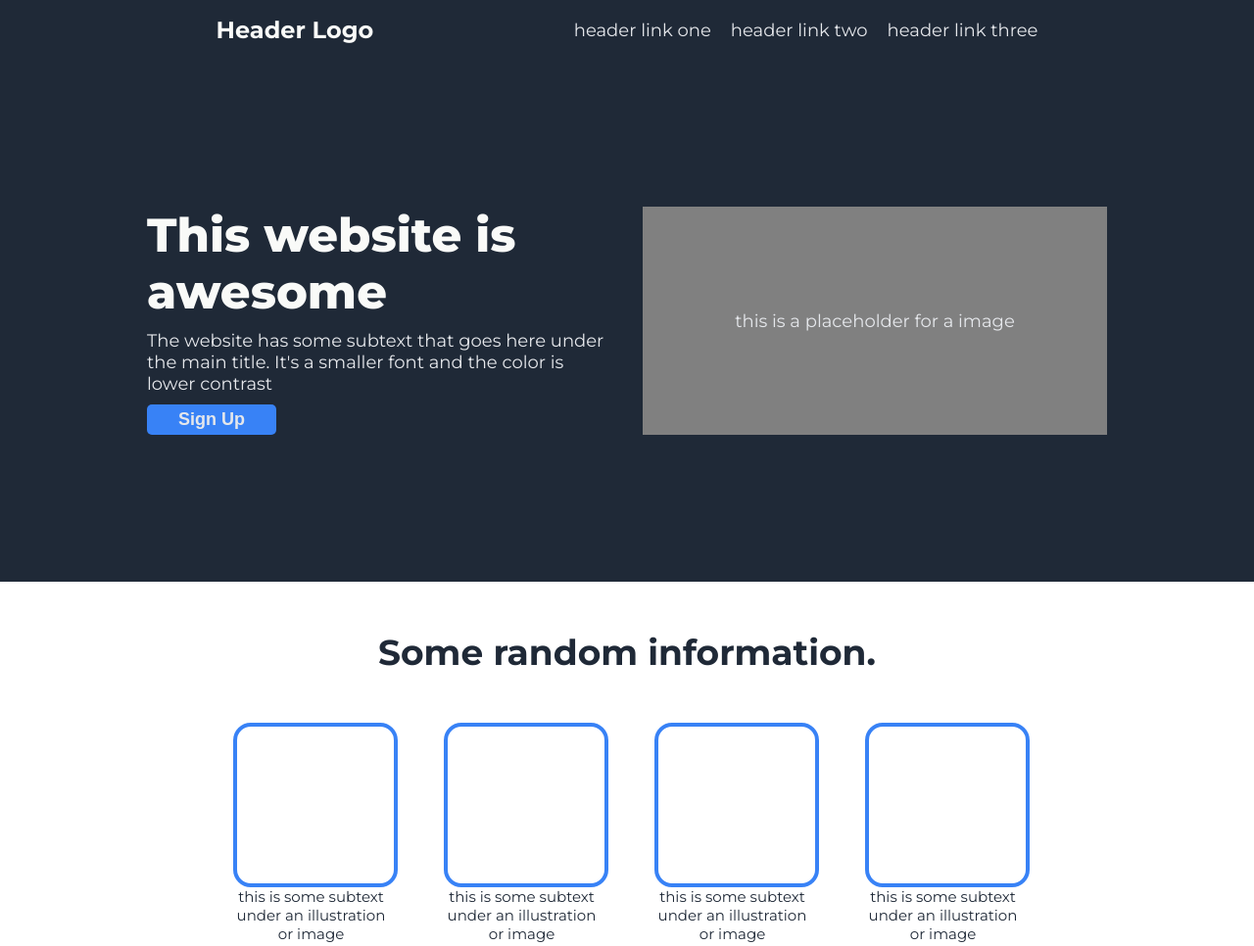
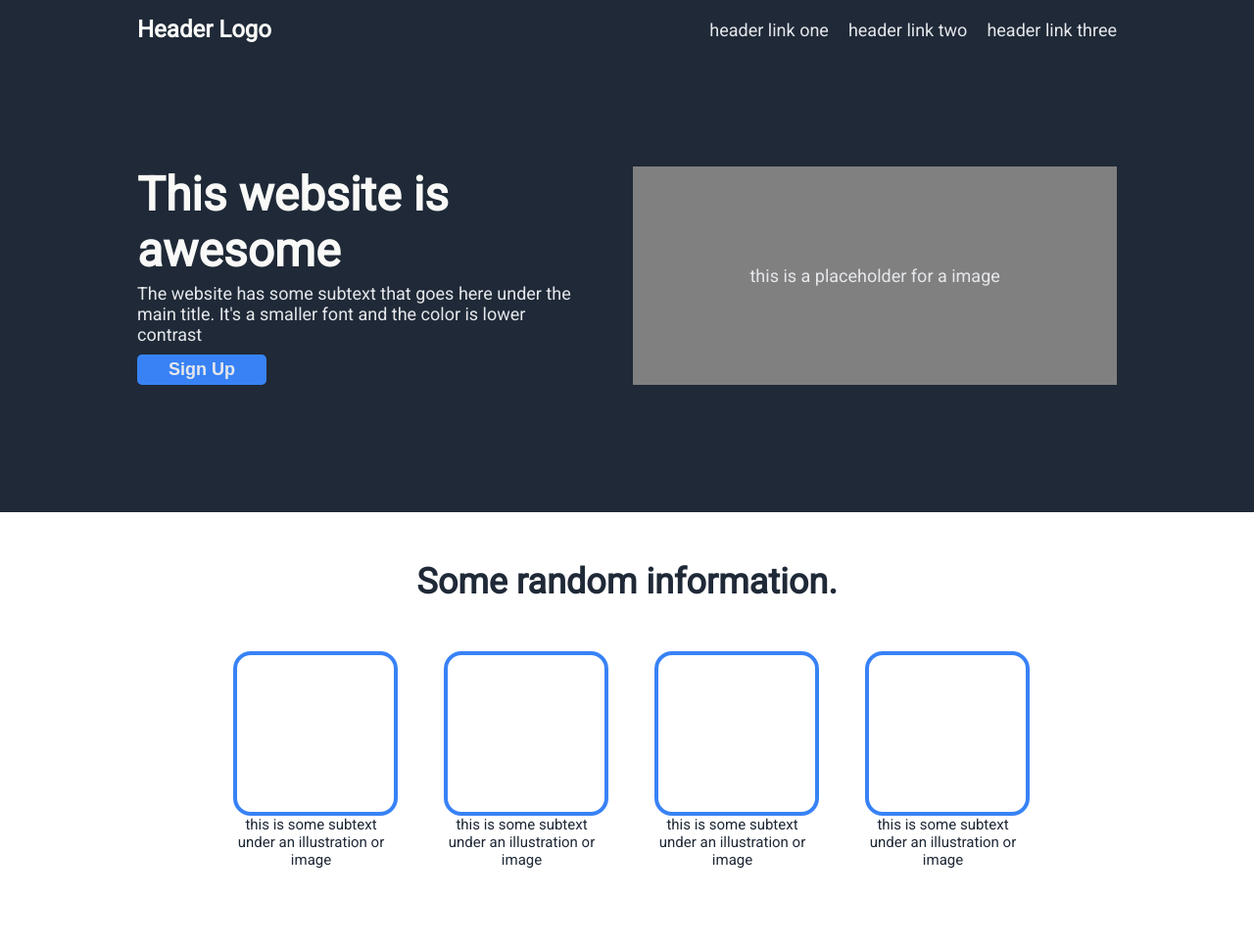
Before and after one commit to KrowJC/project-landing-page, a plain HTML site: page index.html in a window 1280 px wide. Shown: the top 966 px of the page at 98% size. Drawn offline with Linux system fonts and the light colour scheme.

Commit message:
Fix structure of html and positioning content to the right place

```diff
--- a/index.html
+++ b/index.html
@@ -5,27 +5,30 @@
         <title>Project: Landing Page</title>
         <link rel="stylesheet" href="styles.css">
         <link href='https://fonts.googleapis.com/css?family=Montserrat:100,200,300,400,500,600,700,800' rel='stylesheet' type='text/css'>
+        <link href='https://fonts.googleapis.com/css?family=Roboto' rel='stylesheet'>
     </head>
 
     <body>
         <div class="hero">
-            <div class="header">
+            <div class="hero-content">
+               <div class="header">
                 <div class="header-logo">Header Logo</div>
                 <ul class="top-links">
                     <li><a href="#">header link one</a></li>
                     <li><a href="#">header link two</a></li>
                     <li><a href="#">header link three</a></li>
                 </ul>
-            </div>
-            <div class="hero-content">
+               </div>
+               <div class="modal-placeholder">
                <div class="top-modal">
-                   <div class="top-modal-title">This website is awesome</div>
-                   <div class="top-modal-info">The website has some subtext that goes here under the main title. It's a smaller font and the color is lower contrast</div>
-                   <div class="modal-button-container"><button class="modal-button">Sign Up</button></div>
+                   <h1 class="top-modal-title">This website is awesome</h1>
+                   <p class="top-modal-info">The website has some subtext that goes here under the main title. It's a smaller font and the color is lower contrast</p>
+                   <button class="modal-button">Sign Up</button>
                </div>
             <div class="placeholder">this is a placeholder for a image</div>
+               </div>
             </div>
-        </div>
+            </div>
         <div class="container-2">
             <div class="illustration-holder-title">Some random information.</div>
             <div class="illustration-container">
--- a/styles.css
+++ b/styles.css
@@ -1,7 +1,12 @@
 body {
     height: 100vh;
     margin: 0;
-    font-family: 'Montserrat';
+    font-family: 'Roboto';
+}
+
+* {
+    margin: 0;
+    padding: 0;
 }
 
 a {
@@ -12,12 +17,23 @@ a {
 
 .hero {
     background-color: #1F2937;
+    padding-bottom: 130px;
+}
+
+.hero-content {
+    display: flex;
+    flex-direction: column;
+    align-items: center;
+    width: 100%;
+    height: 100%;
+    gap: 110px;
 }
 
 .header {
-    padding: 16px;
+    width: 1000px;
+    padding: 16px 0;
     display: flex;
-    justify-content: space-evenly;
+    justify-content: space-between;
 }
 
 .header-logo {
@@ -36,34 +52,28 @@ a {
     gap: 20px;
 }
 
-.hero-content {
+.modal-placeholder {
+    width: 1000px;
     display: flex;
-    justify-content: center;
-    padding: 150px;
-    gap: 32px;
+    gap: 50px;
 }
 
 .top-modal {
-    display: flex;
-    flex-direction: column;
-    width: 510px;
-    gap: 10px;
+
 }
 
 .top-modal-title {
     font-size: 48px;
     font-weight: 900;
     color: #F9FAF8;
-    width: 400px;
+    margin: 0;
 }
 
 .top-modal-info {
     font-size: 18px;
     color: #E5E7EB;
-}
-
-.modal-button-container {
-
+    margin: 0;
+    padding: 5px 10px 10px 0;
 }
 
 .modal-button {
@@ -74,16 +84,17 @@ a {
     border-radius: 5px;
     padding: 5px 32px;
     font-weight: 700;
+    margin: auto;
 }
 
 .placeholder {
     font-size: 18px;
     color: #E5E7EB;
     background-color: gray;
-    width: 510px;
     display: flex;
     justify-content: center;
     align-items: center;
+    width: 1000px;
 }
 
 .container-2 {
@@ -148,6 +159,7 @@ a {
     font-size: 36px;
     font-style: italic;
     font-weight: 300;
+    font-family: 'Montserrat';
 }
 
 .quote-author {
```
